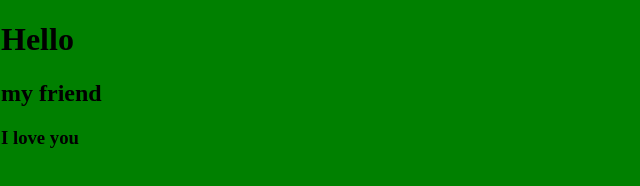
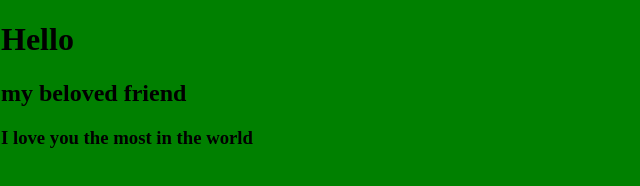
Before and after one commit to orionus14/git-check, a plain HTML site: page index.html in a window 1280 px wide. Shown: the whole page, without its empty margins (0-640 px from the left). Drawn offline with Linux system fonts and the light colour scheme.

Commit message:
Added in the world text and beloved

```diff
--- a/index.html
+++ b/index.html
@@ -11,8 +11,8 @@
 
 <body>
     <h1>Hello</h1>
-    <h2>my friend</h2>
-    <h3>I love you</h3>
+    <h2>my beloved friend</h2>
+    <h3>I love you the most in the world</h3>
 </body>
 
 </html>
```
